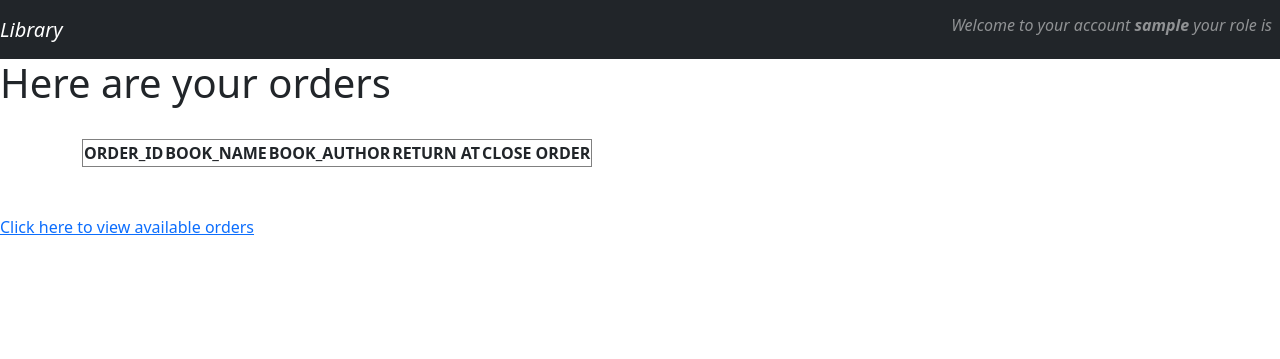
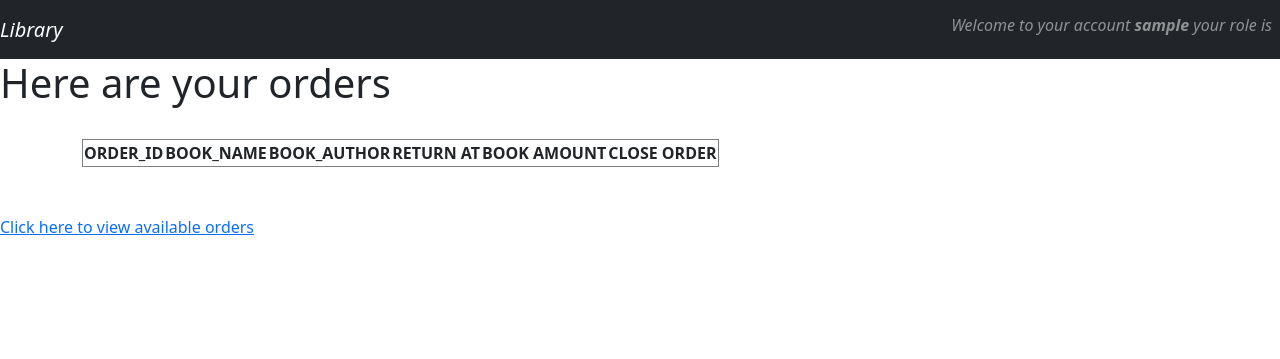
Before and after one commit to Andry925/Library_app, a Django app: page /user_profile/ in a window 1280 px wide. Shown: the top 359 px of the page. Run offline with Django 5.2, Linux system fonts and the light colour scheme; the visitor is signed in with stand-in values (Sample User, id 1); data that the repository does not hold is empty; some libraries are stand-ins or nearby versions.

Commit message:
Editing userprofile

```diff
--- a/library/accounts/templates/profiles/userprofile.html
+++ b/library/accounts/templates/profiles/userprofile.html
@@ -8,15 +8,15 @@
 <h1>Here are your orders</h1>
 <div class="container">
   <div style="margin: 0 auto">
-            <br/>
+    <br />
     <table border="1">
       <tr>
         <th>ORDER_ID</th>
         <th>BOOK_NAME</th>
         <th>BOOK_AUTHOR</th>
         <th>RETURN AT</th>
+        <th>BOOK AMOUNT</th>
         <th>CLOSE ORDER</th>
-
       </tr>
 
       {% for order in related_orders %}
@@ -25,13 +25,10 @@
         <td>{{ order.book.name }}</td>
         <td>{{ order.book.author }}</td>
         <td>{{ order.expired_at }}</td>
+        <td>{{ order.max_days_to_take_book }}</td>
         <td>
-                        <a href=""
-                        ><i style="font-size: 24px" class="fa">&#xf040;</i></a
-                        >
-                        <a href=""
-                        ><i style="font-size: 24px" class="fa">&#xf014;</i></a
-                        >
+          <a href=""><i style="font-size: 24px" class="fa">&#xf040;</i></a>
+          <a href=""><i style="font-size: 24px" class="fa">&#xf014;</i></a>
         </td>
       </tr>
 
@@ -39,7 +36,11 @@
     </table>
   </div>
 </div>
-    <br/>
-    <br/>
-    <p><a href="{% url 'available_orders' %}"> Click here to view available orders </a></p>
+<br />
+<br />
+<p>
+  <a href="{% url 'available_orders' %}">
+    Click here to view available orders
+  </a>
+</p>
 {% endblock %}
```
Lines whose indentation alone changed are shown as unchanged.
